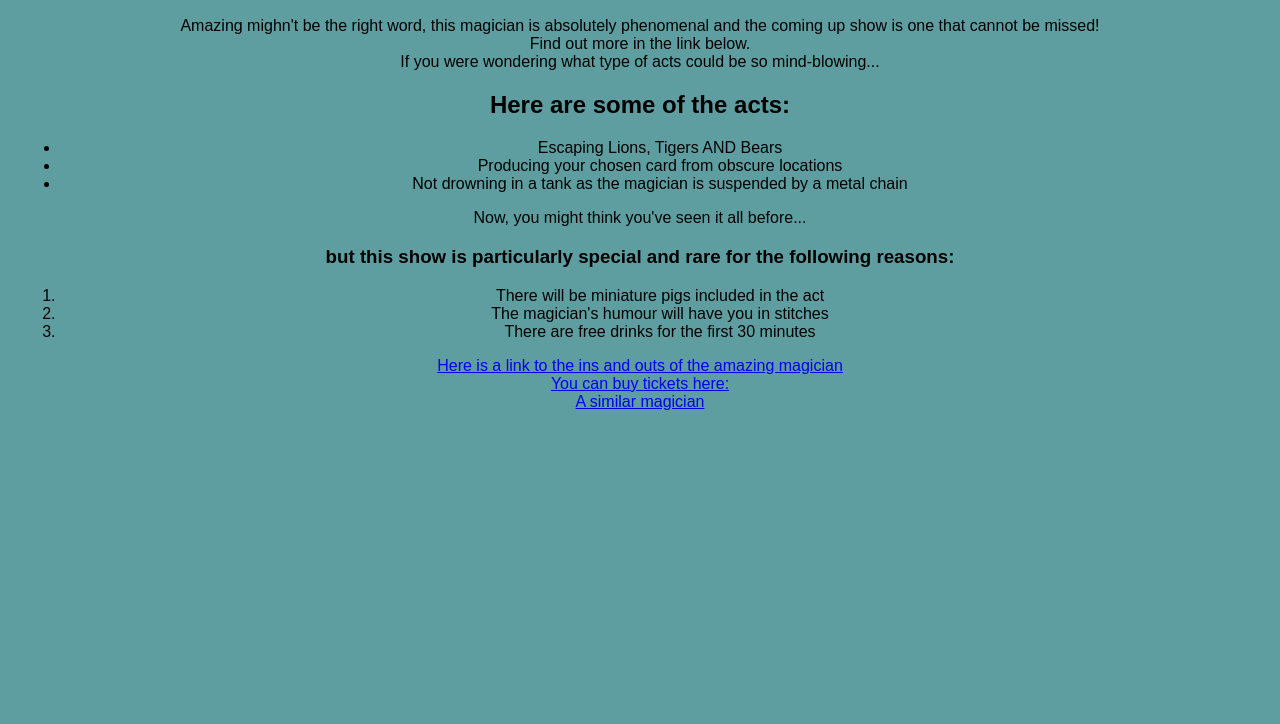
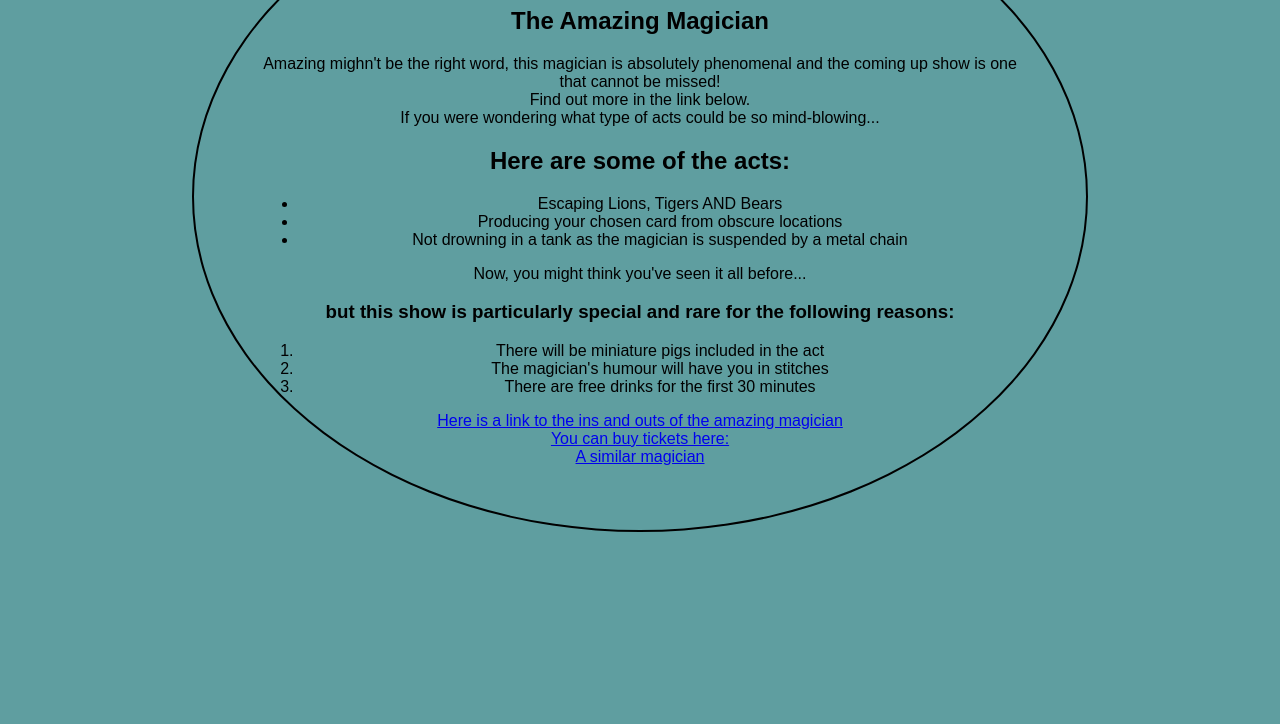
Before and after one commit to TravelByBeaut/profile-test, a plain HTML site: page index.html in a window 1280 px wide. Shown: the part 239-963 px from the top of the page. Before the commit the page ends 800 px from the top, so only its background shows below. Drawn offline with Linux system fonts and the light colour scheme.

Commit message:
add border

```diff
--- a/index.css
+++ b/index.css
@@ -1,20 +1,9 @@
-/*
-    margin
-    padding
-    border
-    border-radius
-    font-family
-    font-size
-    background-color
-    color
-    text-align */
-
     body {
-        margin: 20px;
-        margin-top: 150px;
-        padding: 0px;
-        border: 2px;
-        border-radius: 10%;
+        margin: 15%;
+        margin-top: 100px;
+        padding: 5%;
+        border: 2px solid black;
+        border-radius: 60%;
         background-color: cadetblue;
     }
     p {
```
